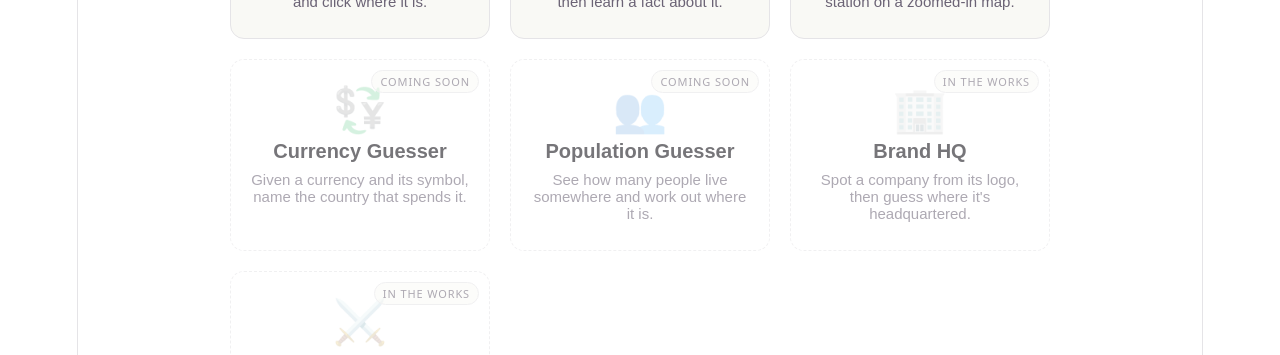
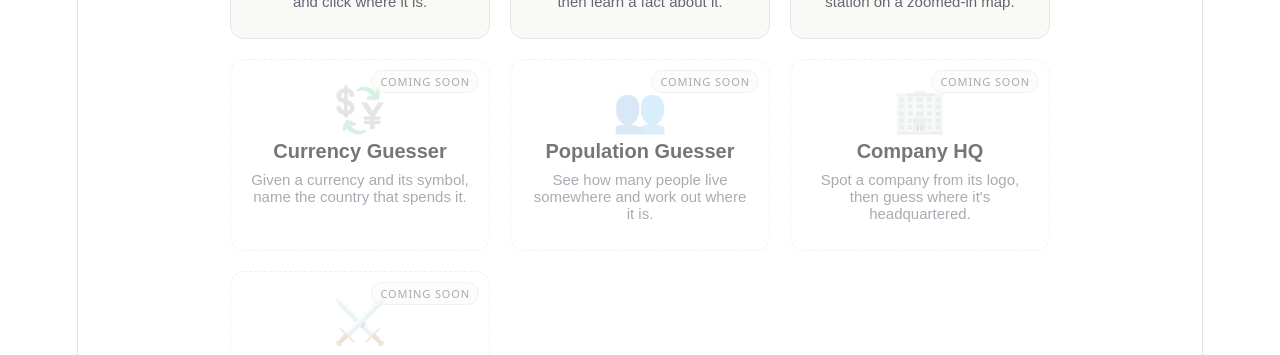
Before and after one commit to dinkarsahi/geo-guesser, a React (Vite) app: page / in a window 1280 px wide. Shown: the part 316-671 px from the top of the page. Built offline with nearby package versions, Linux system fonts and the light colour scheme.

Commit message:
Badge every unbuilt mode as coming soon
One label for all four reads as a single not-yet state rather than two
tiers of nearly-ready. Brand HQ becomes Company HQ to match its blurb.

```diff
--- a/src/App.tsx
+++ b/src/App.tsx
@@ -28,34 +28,30 @@ const MODES: { id: Mode; title: string; blurb: string; emoji: string }[] = [
 ];
 
 /** Modes we've sketched out but haven't built — shown greyed out on the menu. */
-const UPCOMING: { id: string; title: string; blurb: string; emoji: string; tag: string }[] = [
+const UPCOMING: { id: string; title: string; blurb: string; emoji: string }[] = [
   {
     id: "currency",
     title: "Currency Guesser",
     blurb: "Given a currency and its symbol, name the country that spends it.",
     emoji: "💱",
-    tag: "Coming soon",
   },
   {
     id: "population",
     title: "Population Guesser",
     blurb: "See how many people live somewhere and work out where it is.",
     emoji: "👥",
-    tag: "Coming soon",
   },
   {
-    id: "brand",
-    title: "Brand HQ",
+    id: "company",
+    title: "Company HQ",
     blurb: "Spot a company from its logo, then guess where it's headquartered.",
     emoji: "🏢",
-    tag: "In the works",
   },
   {
     id: "headsup",
     title: "Head to Head",
     blurb: "Race a friend through the same rounds against the clock.",
     emoji: "⚔️",
-    tag: "In the works",
   },
 ];
 
@@ -222,7 +218,7 @@ export default function App() {
         ))}
         {UPCOMING.map((m) => (
           <button key={m.id} className="mode-card is-soon" disabled aria-disabled="true">
-            <span className="mode-tag">{m.tag}</span>
+            <span className="mode-tag">Coming soon</span>
             <span className="mode-emoji">{m.emoji}</span>
             <span className="mode-title">{m.title}</span>
             <span className="muted mode-blurb">{m.blurb}</span>
```
